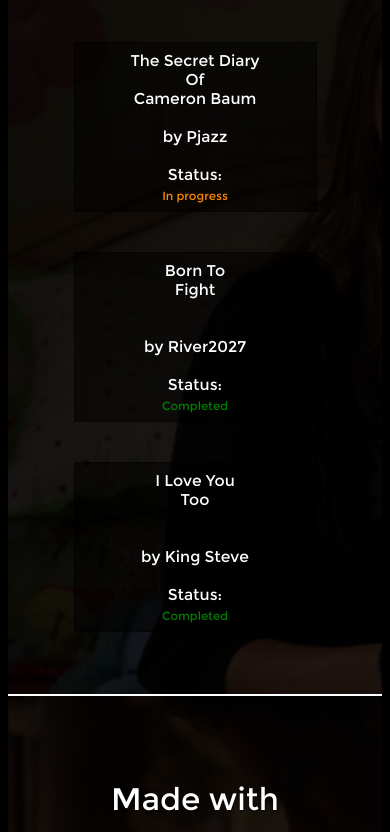
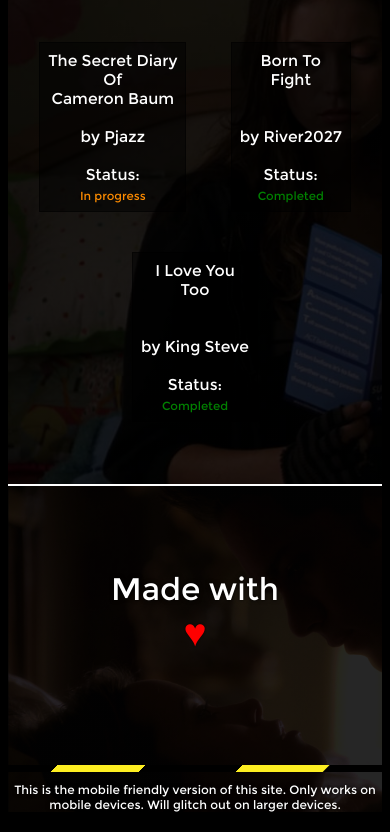
Before and after one commit to JaweC/JaweC.github.io, a plain HTML site: page portable.html in a window 390 px wide. Shown: the part 432-1264 px from the top of the page. Drawn offline with Linux system fonts and the light colour scheme.

Commit message:
mobile fix

```diff
--- a/scripts/style.portable.css
+++ b/scripts/style.portable.css
@@ -119,8 +119,7 @@ a:active {
                 font-size: 45px;
         font-size: 4vw;
 
-        min-width: 225px;
-                max-width: 250px;
+                max-width: 300px;
         margin: 20px;
         display: inline-block;
         padding: 8px;
```
